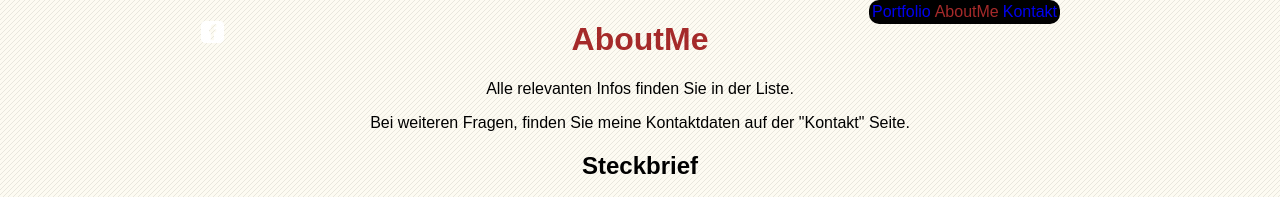
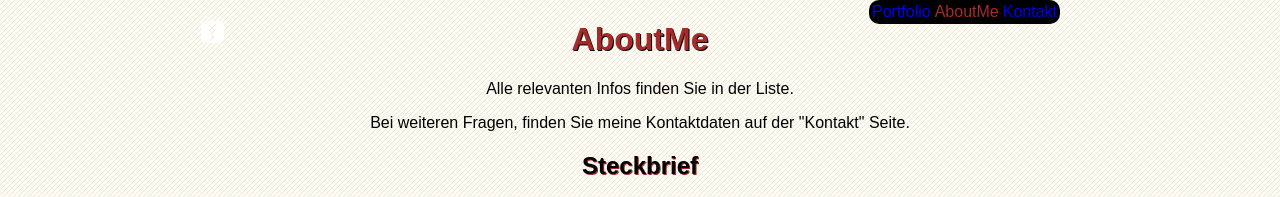
Before and after one commit to LukasMuschal/EIA1-SS2020, a plain HTML site: page Aufgaben/L03/AboutMe.html in a window 1280 px wide. Shown: the top 197 px of the page. Drawn offline with Linux system fonts and the light colour scheme.

Commit message:
Update Stylesheet.css

```diff
--- a/Aufgaben/L03/Stylesheet.css
+++ b/Aufgaben/L03/Stylesheet.css
@@ -7,6 +7,12 @@ body {
 h1 {
     color: brown;
     font-size: xx-large;
+    text-shadow: 1px 1px black;
+}
+
+h2 {
+    color: black;
+    text-shadow: 1px 1px brown;
 }
 .icon {
     overflow: hidden;
```
